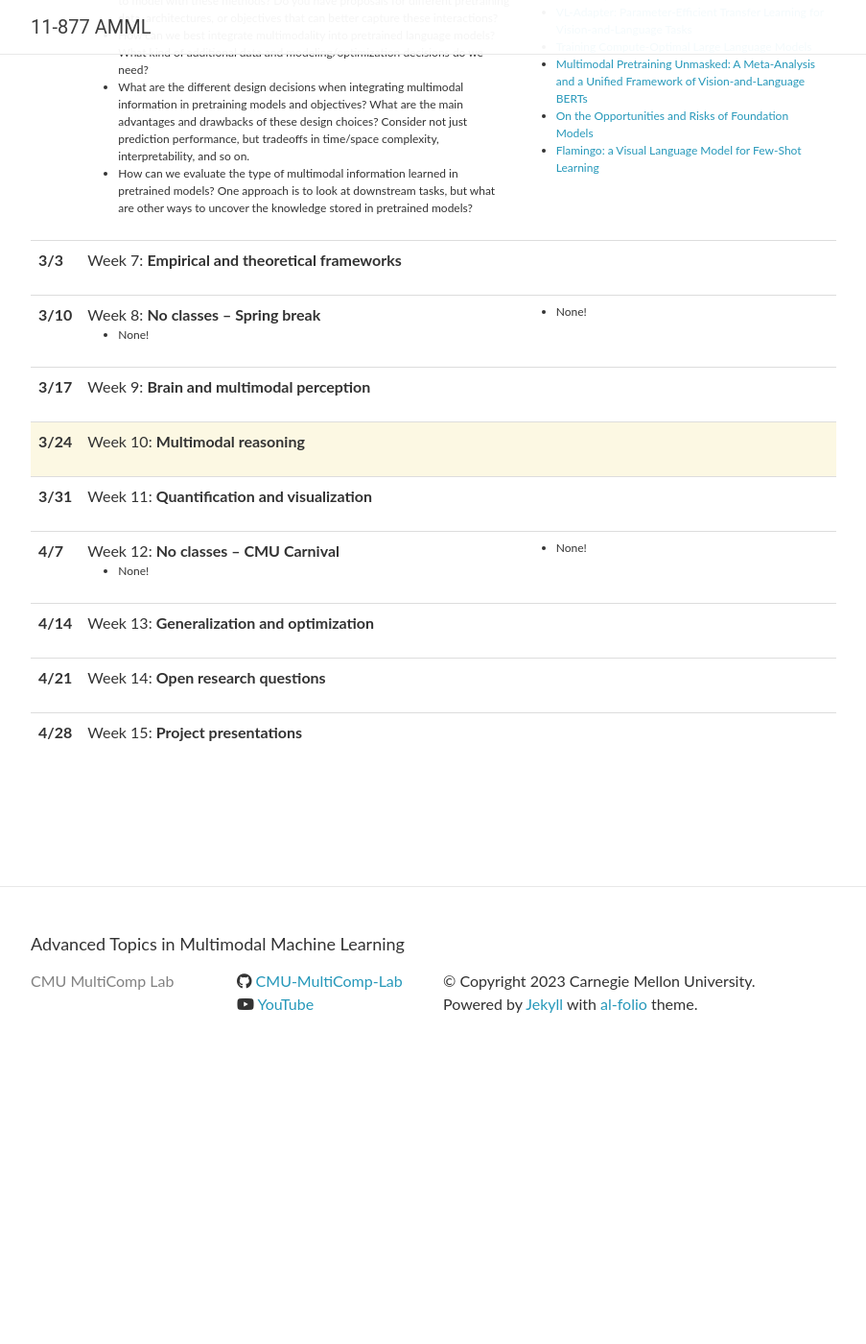
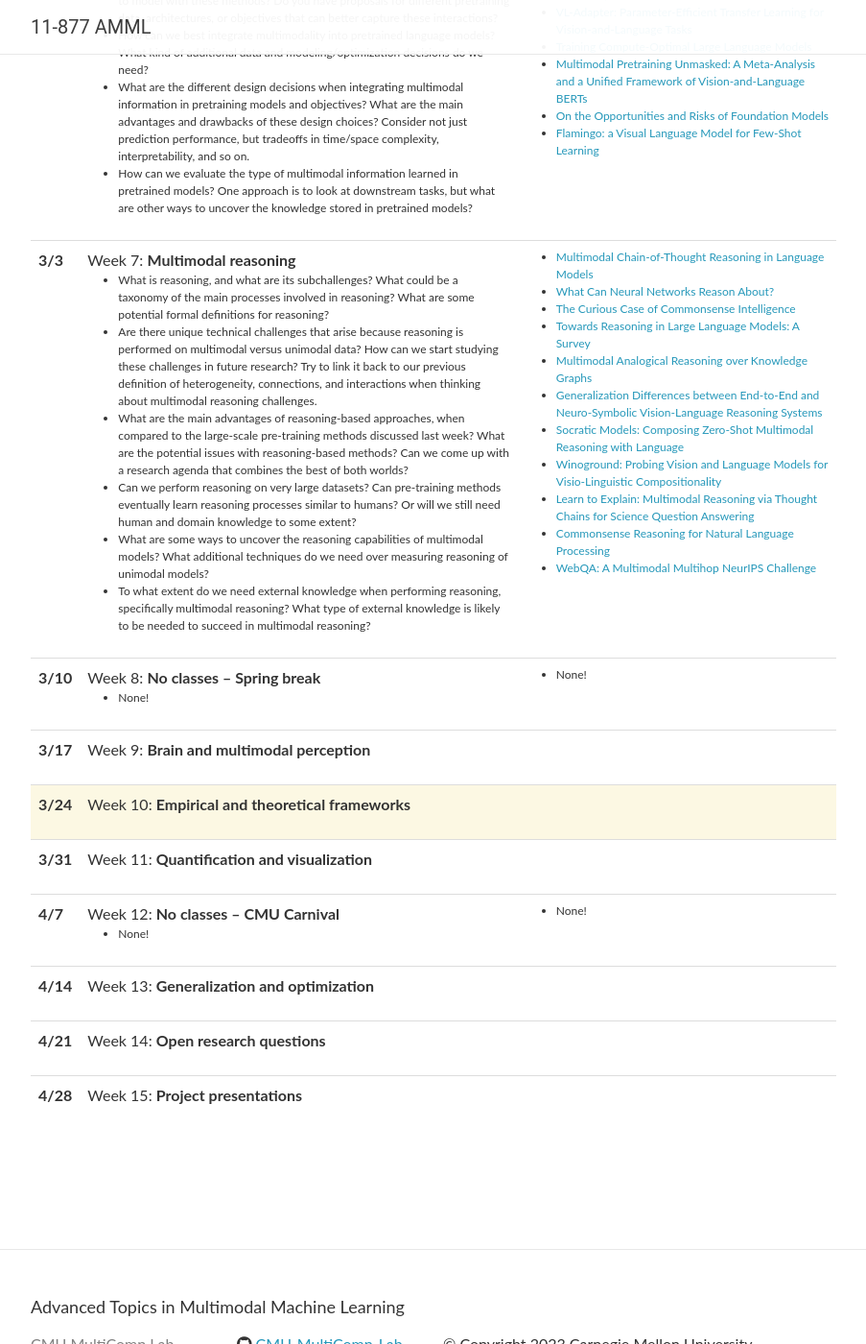
Before and after one commit to CMU-MultiComp-Lab/adv-mmml-course, a Jekyll site: the page built from spring2023/_pages/schedule.md, in a window 1280 px wide and 1400 px high, scrolled down 2301 px. Shown: the whole window at 96% size, without its empty margins (188-1091 px from the left). Built offline with Jekyll 4.4.1, drawn with Linux system fonts in a browser that asks for light colours; nearby versions of some CDN libraries; comment, search, counter and statistics services are not loaded; before the commit the page ends 3420 px from its top, so only the background shows below that.

Commit message:
Update lectures_2023.yml

```diff
--- a/_data/lectures_2023.yml
+++ b/_data/lectures_2023.yml
@@ -130,10 +130,26 @@
 
 - date: 3/3
   title: >
-    Week 7: <strong>Empirical and theoretical frameworks</strong>
+    Week 7: <strong>Multimodal reasoning</strong>
   topics:
-
+    - What is reasoning, and what are its subchallenges? What could be a taxonomy of the main processes involved in reasoning? What are some potential formal definitions for reasoning?
+    - Are there unique technical challenges that arise because reasoning is performed on multimodal versus unimodal data? How can we start studying these challenges in future research? Try to link it back to our previous definition of heterogeneity, connections, and interactions when thinking about multimodal reasoning challenges.
+    - What are the main advantages of reasoning-based approaches, when compared to the large-scale pre-training methods discussed last week? What are the potential issues with reasoning-based methods? Can we come up with a research agenda that combines the best of both worlds?
+    - Can we perform reasoning on very large datasets? Can pre-training methods eventually learn reasoning processes similar to humans? Or will we still need human and domain knowledge to some extent?
+    - What are some ways to uncover the reasoning capabilities of multimodal models? What additional techniques do we need over measuring reasoning of unimodal models?
+    - To what extent do we need external knowledge when performing reasoning, specifically multimodal reasoning? What type of external knowledge is likely to be needed to succeed in multimodal reasoning?
   readings:
+    - <a href="https://arxiv.org/abs/2302.00923">Multimodal Chain-of-Thought Reasoning in Language Models</a> <br/>
+    - <a href="https://arxiv.org/abs/1905.13211">What Can Neural Networks Reason About?</a> <br/>
+    - <a href="https://www.amacad.org/publication/curious-case-commonsense-intelligence">The Curious Case of Commonsense Intelligence</a> <br/>
+    - <a href="https://arxiv.org/abs/2212.10403">Towards Reasoning in Large Language Models&#58; A Survey</a> <br/>
+    - <a href="https://arxiv.org/abs/2210.00312">Multimodal Analogical Reasoning over Knowledge Graphs</a> <br/>
+    - <a href="https://arxiv.org/abs/2210.15037">Generalization Differences between End-to-End and Neuro-Symbolic Vision-Language Reasoning Systems</a> <br/>
+    - <a href="https://arxiv.org/abs/2204.00598">Socratic Models&#58; Composing Zero-Shot Multimodal Reasoning with Language</a> <br/>
+    - <a href="https://arxiv.org/abs/2204.03162">Winoground&#58; Probing Vision and Language Models for Visio-Linguistic Compositionality</a> <br/>
+    - <a href="https://arxiv.org/abs/2209.09513">Learn to Explain&#58; Multimodal Reasoning via Thought Chains for Science Question Answering</a> <br/>
+    - <a href="https://aclanthology.org/2020.acl-tutorials.7.pdf">Commonsense Reasoning for Natural Language Processing</a> <br/>
+    - <a href="https://proceedings.mlr.press/v176/chang22a/chang22a.pdf">WebQA&#58; A Multimodal Multihop NeurIPS Challenge</a> <br/>
 
 - date: 3/10
   title: >
@@ -152,7 +168,7 @@
 
 - date: 3/24
   title: >
-    Week 10: <strong>Multimodal reasoning</strong>
+    Week 10: <strong>Empirical and theoretical frameworks</strong>
   topics:
 
   readings:
```
